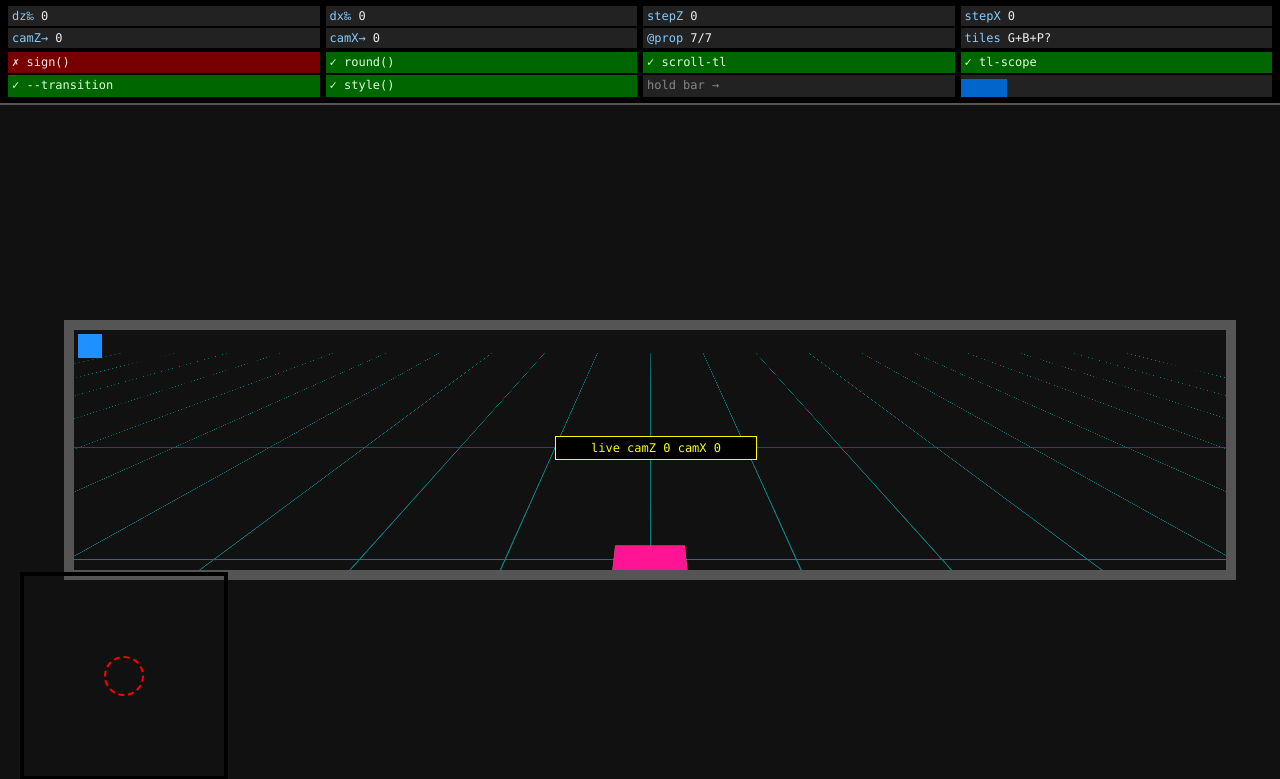
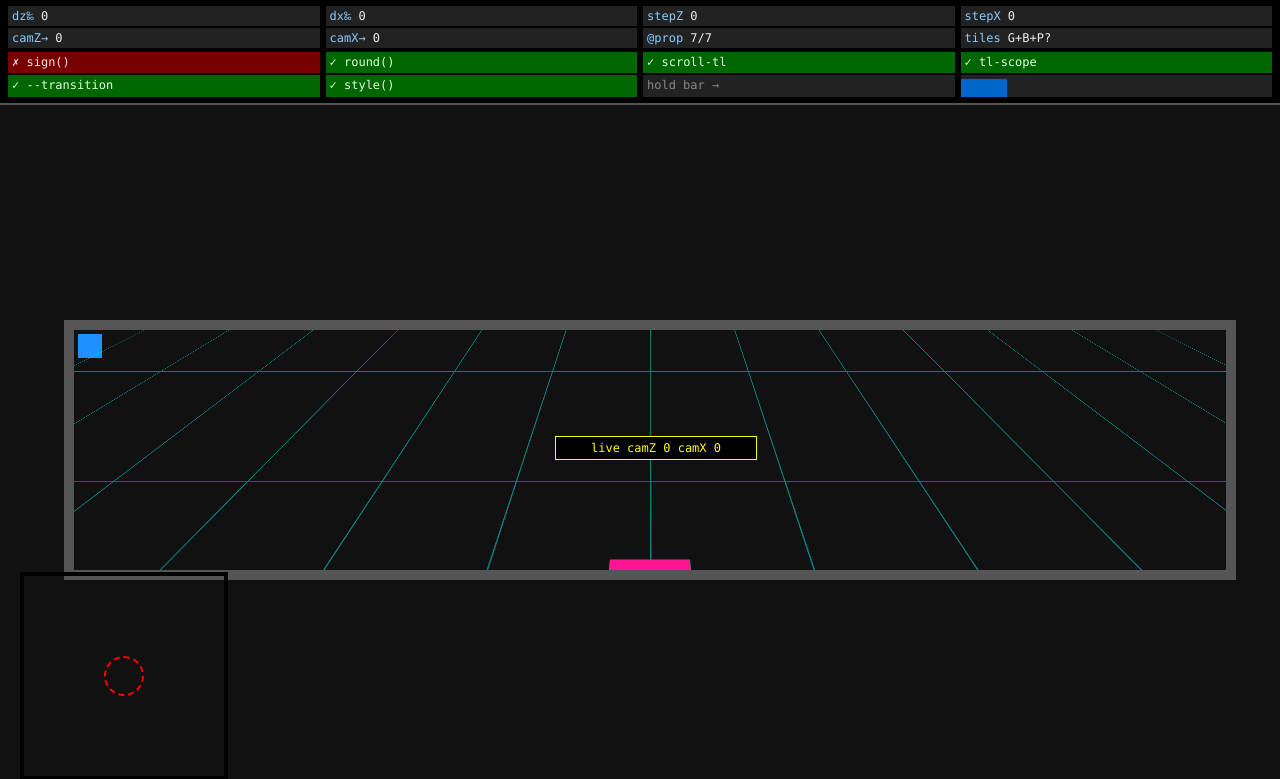
Before and after one commit to yogaraptor/weird-flex, a PHP site: page /probe.html in a window 1280 px wide. Shown: the top 779 px of the page. Run offline with PHP 8.4, Linux system fonts and the light colour scheme.

Commit message:
fix perspective clipping headroom for forward camera travel
--perspective (800px) sat too close to --camera-range (1000px), so
world geometry approached or crossed the eye plane at full forward
deflection. Bump to 1400px for real margin, and document the general
safety formula for when more objects are added at other depths.

```diff
--- a/css-quest2/styles/main.css
+++ b/css-quest2/styles/main.css
@@ -8,15 +8,21 @@
   --camera-range: 1000px; /* distance to the edge of the traversable world */
   --camera-height: 150px; /* how far the camera floats above the ground */
   --throttle: 1s; /* time to cross the remaining world at full deflection */
-  /* CAUTION: --camera-range currently EXCEEDS this. Positive --cam-z pulls
-     the world towards the viewer, so at full forward deflection world
-     geometry crosses the z = --perspective eye plane and is dropped - the
-     near half of anything with depth vanishes, and objects just short of the
-     plane blow up towards infinite scale. Anything spanning z (a ground
-     plane) breaks well before the tile does. Keeping --camera-range below
-     --perspective (with headroom for --tile-distance) would make forward
-     travel safe at any offset. */
-  --perspective: 800px;
+  /* Positive --cam-z pulls the world towards the viewer, so at full forward
+     deflection world geometry approaches the z = --perspective eye plane;
+     anything that reaches it is dropped (the near half of anything with
+     depth vanishes) and objects just short of it blow up towards infinite
+     scale. Safe requires --perspective > --camera-range + |--tile-distance|
+     + however far any object's own geometry can reach past its resting
+     z (here, the tile's 75deg tilt adds ~half its size). 1400px gives
+     1000 + 300 + ~100px of slack for the current single tile.
+
+     When more objects land at other positions/depths, re-check this against
+     whichever one sits closest to the camera at full forward travel: its
+     resting --tile-distance-equivalent minus its own near-edge depth is the
+     new worst case, and --perspective needs to clear camera-range plus that
+     by a healthy margin, not just the tile's. */
+  --perspective: 1400px;
 
   /* ---- World ------------------------------------------------------------ */
   --tile-size: 100px;
```
